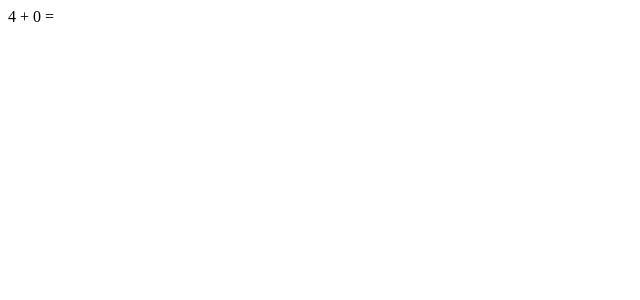
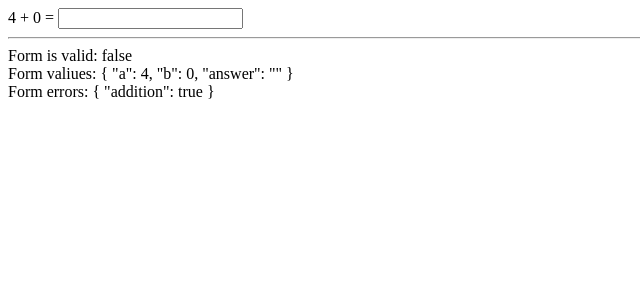
Before and after one commit to Terrence-Me/math-game-ng, an Angular app: page / in a window 1280 px wide. Shown: the top 300 px of the page, without its empty margins (0-640 px from the left). Built offline with nearby package versions, Linux system fonts and the light colour scheme.

Commit message:
initial validation

```diff
--- a/src/app/equation/equation.component.html
+++ b/src/app/equation/equation.component.html
@@ -1,3 +1,10 @@
 <form [formGroup]="mathForm" action="">
     {{ a }} + {{ b }} =
+    <input formControlName="answer" type="text" name="" id="">
 </form>
+
+<hr>
+
+<div>Form is valid: {{ mathForm.valid}} </div>
+<div> Form valiues: {{mathForm.value | json}} </div>
+<div>Form errors: {{mathForm.errors | json}} </div>
--- a/src/app/equation/equation.component.ts
+++ b/src/app/equation/equation.component.ts
@@ -1,5 +1,5 @@
 import { Component } from '@angular/core';
-import { FormGroup, FormControl } from '@angular/forms';
+import { FormGroup, FormControl, AbstractControl } from '@angular/forms';
 
 @Component({
   selector: 'app-equation',
@@ -7,11 +7,23 @@ import { FormGroup, FormControl } from '@angular/forms';
   styleUrls: ['./equation.component.css'],
 })
 export class EquationComponent {
-  mathForm = new FormGroup({
-    a: new FormControl(this.randomNumber()),
-    b: new FormControl(this.randomNumber()),
-    answer: new FormControl(''),
-  });
+  mathForm = new FormGroup(
+    {
+      a: new FormControl(this.randomNumber()),
+      b: new FormControl(this.randomNumber()),
+      answer: new FormControl(''),
+    },
+    [
+      (form: AbstractControl) => {
+        const { a, b, answer } = form.value;
+        if (a + b === parseInt(answer)) {
+          return null;
+        }
+
+        return { addition: true };
+      },
+    ]
+  );
 
   get a() {
     return this.mathForm.value.a;
```
